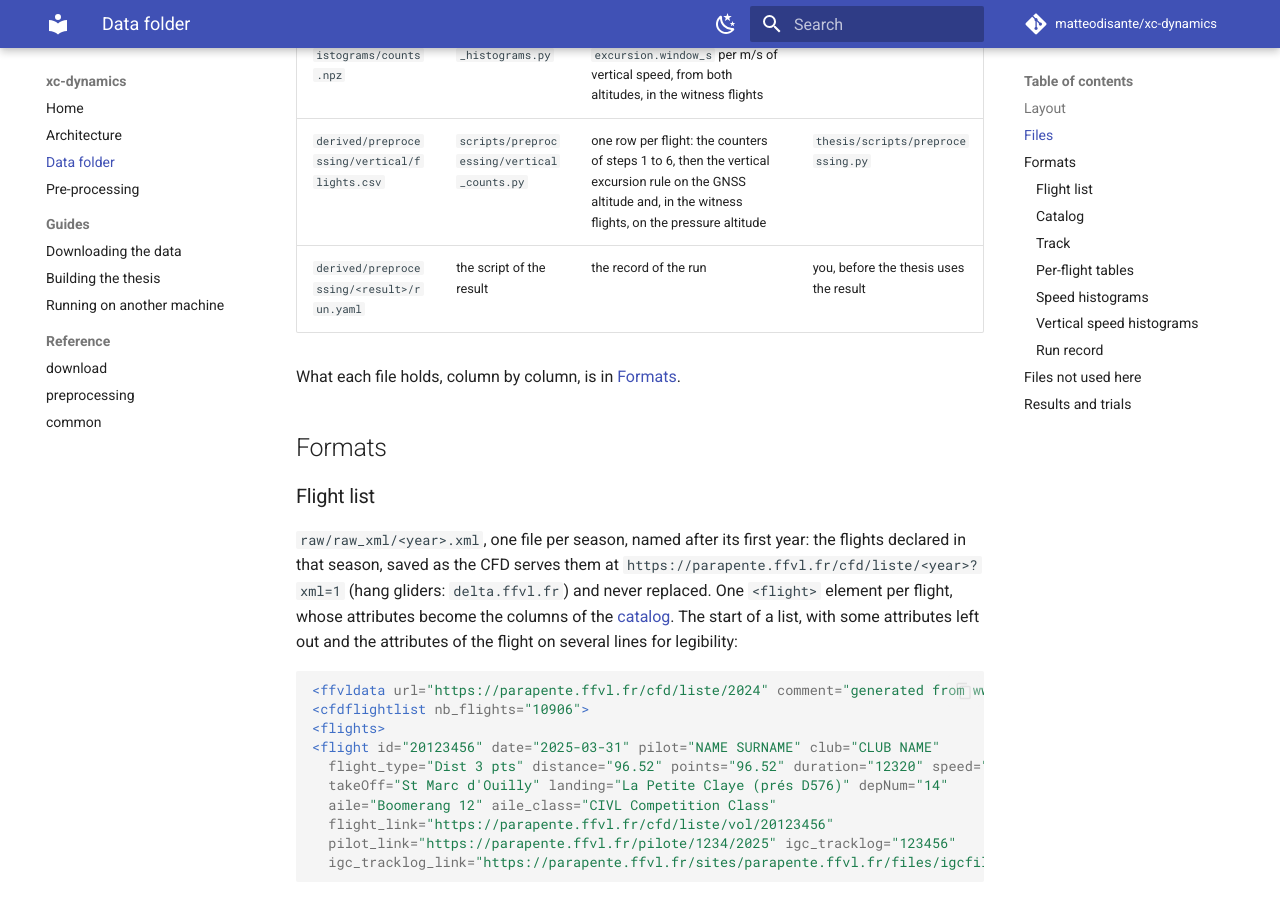
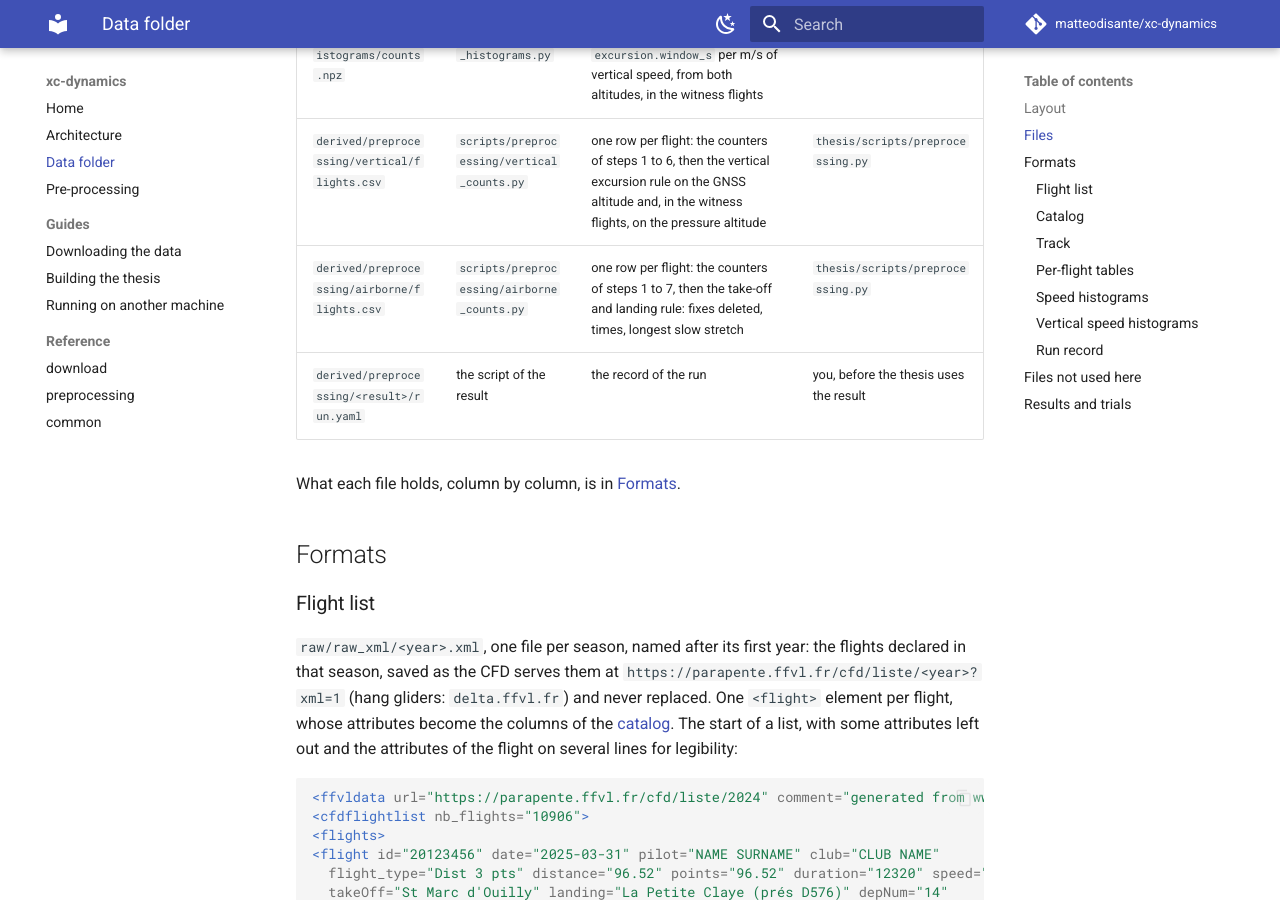
Before and after one commit to matteodisante/xc-dynamics, an MkDocs documentation site: the page built from docs/data.md, in a window 1280 px wide and 900 px high, scrolled down 1912 px. Built offline with MkDocs 1.6.1 and Material for MkDocs 9.7.7, drawn with Linux system fonts in a browser that asks for light colours; comment, search, counter and statistics services are not loaded; some of the changed text lies outside the part shown.

Commit message:
Document the take-off and landing rule in the docs
Step 8 joins the scheme, the table of steps and the table of thresholds; the
module goes in the reference, and airborne/flights.csv with its extra columns
in the data page.

Co-Authored-By: Claude Sonnet 5.5 <noreply@anthropic.com>

```diff
--- a/docs/data.md
+++ b/docs/data.md
@@ -56,6 +56,7 @@ Results are grouped by [area](architecture.md#areas), then named by what they ho
 | `derived/preprocessing/excursion/flights.csv` | `scripts/preprocessing/excursion_counts.py` | one row per flight: the sampling interval and the counters of steps 1 to 5, then the horizontal excursion rule with three windows | `thesis/scripts/dataset.py`, `thesis/scripts/preprocessing.py` |
 | `derived/preprocessing/vertical_histograms/counts.npz` | `scripts/preprocessing/vertical_histograms.py` | per wing class, the steps and the windows of `excursion.window_s` per m/s of vertical speed, from both altitudes, in the witness flights | `thesis/scripts/preprocessing.py` |
 | `derived/preprocessing/vertical/flights.csv` | `scripts/preprocessing/vertical_counts.py` | one row per flight: the counters of steps 1 to 6, then the vertical excursion rule on the GNSS altitude and, in the witness flights, on the pressure altitude | `thesis/scripts/preprocessing.py` |
+| `derived/preprocessing/airborne/flights.csv` | `scripts/preprocessing/airborne_counts.py` | one row per flight: the counters of steps 1 to 7, then the take-off and landing rule: fixes deleted, times, longest slow stretch | `thesis/scripts/preprocessing.py` |
 | `derived/preprocessing/<result>/run.yaml` | the script of the result | the record of the run | you, before the thesis uses the result |
 
 What each file holds, column by column, is in [Formats](#formats).
@@ -149,34 +150,38 @@ B 104400 4852956N 00026682W A 00048 00189
 
 `derived/preprocessing/speed/flights.csv`, written by `flight_speeds.py`,
 `derived/preprocessing/excursion/flights.csv`, written by `excursion_counts.py`, and
-`derived/preprocessing/vertical/flights.csv`, written by `vertical_counts.py`: one row per
+`derived/preprocessing/vertical/flights.csv`, written by `vertical_counts.py`, and
+`derived/preprocessing/airborne/flights.csv`, written by `airborne_counts.py`: one row per
 flight with a track, in the order of the catalog. All start with the columns of
 [`before_horizontal`][xc_dynamics.preprocessing.flight.before_horizontal], and each adds
 its own. A cell is empty when the flight stopped before the step that fills it, and an
 unreadable file gets only `flight_id` and `error`.
 
-| Column | Meaning | speed | excursion | vertical |
-|---|---|:-:|:-:|:-:|
-| `flight_id` | as in the catalog | ✓ | ✓ | ✓ |
-| `error` | why the file could not be read; the column exists only if some file could not | ✓ | ✓ | ✓ |
-| `fixes_read` | `B` records read | ✓ | ✓ | ✓ |
-| `sampling_s` | sampling interval of the track as read, s ([`sampling_interval`][xc_dynamics.preprocessing.sampling.sampling_interval]) | ✓ | ✓ | ✓ |
-| `gnss_present`, `baro_present` | share of the fixes read with a GNSS or a pressure altitude | ✓ | ✓ | ✓ |
-| `gnss_range_m`, `baro_range_m` | highest minus lowest altitude of that channel, m | ✓ | ✓ | ✓ |
-| `gnss_ok` | kept by the altitude channel | ✓ | ✓ | ✓ |
-| `baro_witness` | the barometer passes the same test, and its range is within `altitude.baro_witness_range_tolerance` of the GNSS range | ✓ | ✓ | ✓ |
-| `altitude_deleted` | fixes deleted because they have no GNSS altitude | ✓ | ✓ | ✓ |
-| `clock_deleted`, `repeated_deleted` | fixes deleted by the clock and the repeated-position rules | ✓ | ✓ | ✓ |
-| `median_kmh` | median step speed, km/h | ✓ | ✓ | ✓ |
-| `speed_ok` | kept by the fast-track rule | ✓ | ✓ | ✓ |
-| `steps`, `p90_kmh` | number of steps and 90th percentile of their speed, km/h | ✓ | | |
-| `horizontal_fixes` | fixes the horizontal excursion rule receives | | ✓ | |
-| `horizontal_deleted`, `horizontal_splits` | fixes it deletes and splits it makes with `excursion.window_s` | | ✓ | ✓ |
-| `short_deleted`, `short_splits` | the same with `excursion.window_short_s` | | ✓ | |
-| `long_deleted`, `long_splits` | the same with `excursion.window_long_s` | | ✓ | |
-| `vertical_fixes` | fixes the vertical excursion rule receives | | | ✓ |
-| `vertical_deleted`, `vertical_splits` | fixes it deletes and splits it makes on the GNSS altitude | | | ✓ |
-| `baro_fixes`, `baro_deleted`, `baro_splits` | the same on the pressure altitude, in the witness flights only | | | ✓ |
+| Column | Meaning | speed | excursion | vertical | airborne |
+|---|---|:-:|:-:|:-:|:-:|
+| `flight_id` | as in the catalog | ✓ | ✓ | ✓ | ✓ |
+| `error` | why the file could not be read; the column exists only if some file could not | ✓ | ✓ | ✓ | ✓ |
+| `fixes_read` | `B` records read | ✓ | ✓ | ✓ | ✓ |
+| `sampling_s` | sampling interval of the track as read, s ([`sampling_interval`][xc_dynamics.preprocessing.sampling.sampling_interval]) | ✓ | ✓ | ✓ | ✓ |
+| `gnss_present`, `baro_present` | share of the fixes read with a GNSS or a pressure altitude | ✓ | ✓ | ✓ | ✓ |
+| `gnss_range_m`, `baro_range_m` | highest minus lowest altitude of that channel, m | ✓ | ✓ | ✓ | ✓ |
+| `gnss_ok` | kept by the altitude channel | ✓ | ✓ | ✓ | ✓ |
+| `baro_witness` | the barometer passes the same test, and its range is within `altitude.baro_witness_range_tolerance` of the GNSS range | ✓ | ✓ | ✓ | ✓ |
+| `altitude_deleted` | fixes deleted because they have no GNSS altitude | ✓ | ✓ | ✓ | ✓ |
+| `clock_deleted`, `repeated_deleted` | fixes deleted by the clock and the repeated-position rules | ✓ | ✓ | ✓ | ✓ |
+| `median_kmh` | median step speed, km/h | ✓ | ✓ | ✓ | ✓ |
+| `speed_ok` | kept by the fast-track rule | ✓ | ✓ | ✓ | ✓ |
+| `steps`, `p90_kmh` | number of steps and 90th percentile of their speed, km/h | ✓ | | |  |
+| `horizontal_fixes` | fixes the horizontal excursion rule receives | | ✓ | |  |
+| `horizontal_deleted`, `horizontal_splits` | fixes it deletes and splits it makes with `excursion.window_s` | | ✓ | ✓ | ✓ |
+| `short_deleted`, `short_splits` | the same with `excursion.window_short_s` | | ✓ | |  |
+| `long_deleted`, `long_splits` | the same with `excursion.window_long_s` | | ✓ | |  |
+| `vertical_fixes` | fixes the vertical excursion rule receives | | | ✓ |  |
+| `vertical_deleted`, `vertical_splits` | fixes it deletes and splits it makes on the GNSS altitude | | | ✓ | ✓ |
+| `baro_fixes`, `baro_deleted`, `baro_splits` | the same on the pressure altitude, in the witness flights only | | | ✓ |  |
+| `airborne_ok`, `airborne_deleted` | kept by the take-off and landing rule; fixes it deletes | | | | ✓ |
+| `t_takeoff`, `t_landing` | time of the first and the last fix kept, s; only in the flights kept | | | | ✓ |
+| `longest_slow_s` | longest time between two steps faster than `airborne.min_kmh`, s; only in the flights kept | | | | ✓ |
 
 The start of `excursion/flights.csv`. The third flight fails the altitude channel and the
 fourth the fast-track rule, so the cells of the steps they do not reach are empty:
```
Also changed, not shown: docs/preprocessing.md (+12 -6 lines), docs/reference/preprocessing.md (+2 -0 lines).
